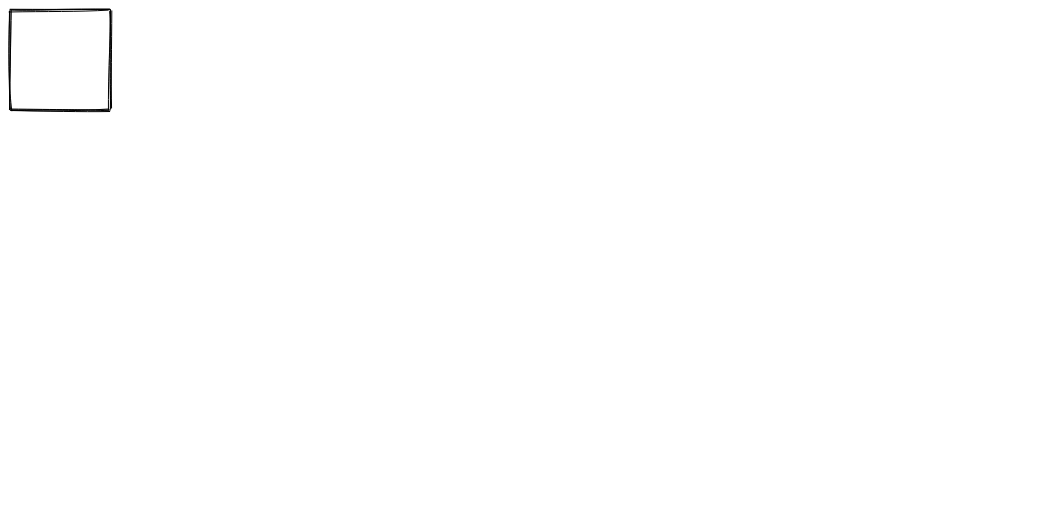
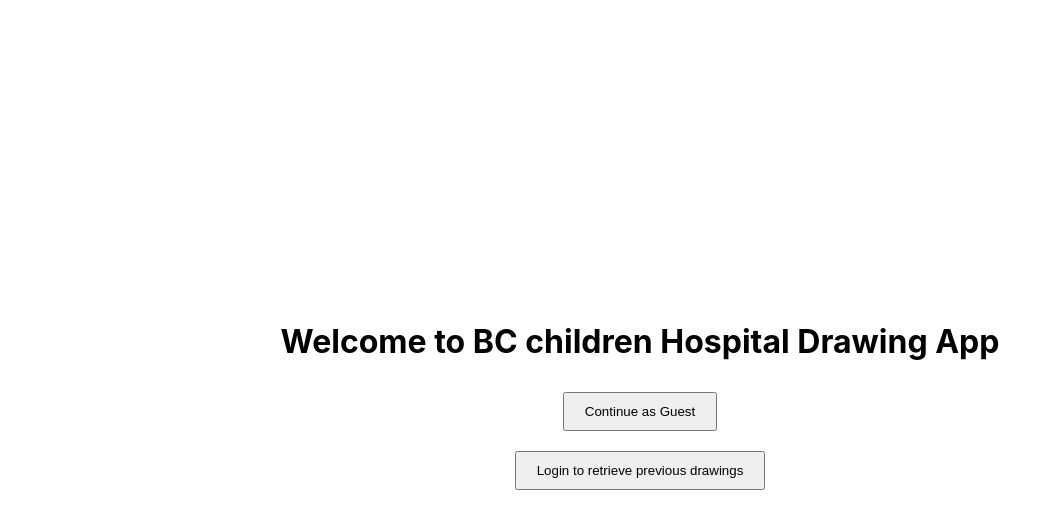
Before and after one commit to RioSamson/Digital-Wall, a React (Create React App) app in the folder app/: page / in a window 1280 px wide. Shown: the top 528 px of the page, without its empty margins (0-1053 px from the left). Built offline with nearby package versions, Linux system fonts and the light colour scheme.

Commit message:
Layout Completed

```diff
--- a/app/package.json
+++ b/app/package.json
@@ -8,6 +8,7 @@
     "@testing-library/user-event": "^13.5.0",
     "react": "^18.3.1",
     "react-dom": "^18.3.1",
+    "react-router-dom": "^6.23.1",
     "react-scripts": "5.0.1",
     "web-vitals": "^2.1.4"
   },
--- a/app/src/App.js
+++ b/app/src/App.js
@@ -1,37 +1,28 @@
-import logo from './logo.svg';
-import './App.css';
-import React, {useLayoutEffect, useState} from "react";
-import rough from 'roughjs/bundled/rough.esm'
+import React from 'react';
+import { useNavigate } from 'react-router-dom';
 
-const generator = rough.generator();
+const App = () => {
+  const navigate = useNavigate();
 
-function App() {
-  useLayoutEffect(() => {
-    const canvas = document.getElementById("canvas");
-    const ctx = canvas.getContext("2d");
+  const handleGuestClick = () => {
+    navigate('/drawing');
+  };
 
-    // ctx.fillStyle = "green";
-    // ctx.fillRect(10, 10, 150, 100);
-    // ctx.strokeRect(200,200,100,100)
+  const handleLoginClick = () => {
+    navigate('/login');
+  };
 
-    const roughCanvas = rough.canvas(canvas);
-    const rect = generator.rectangle(10,10,100,100);
-    roughCanvas.draw(rect);
-
-  }
-  )
   return (
-    <canvas id='canvas' width={window.innerWidth} height={window.innerHeight}>
-      canvas
-    </canvas>
-    // <div className="App">
-    //   <header className="App-header">
-    //     <p>
-    //       Hello world
-    //     </p>
-    //   </header>
-    // </div>
+    <div style={{ display: 'flex', flexDirection: 'column', alignItems: 'center', justifyContent: 'center', height: '100vh' }}>
+      <h1>Welcome to BC children Hospital Drawing App</h1>
+      <button onClick={handleGuestClick} style={{ margin: '10px', padding: '10px 20px' }}>
+        Continue as Guest
+      </button>
+      <button onClick={handleLoginClick} style={{ margin: '10px', padding: '10px 20px' }}>
+        Login to retrieve previous drawings
+      </button>
+    </div>
   );
-}
+};
 
 export default App;
--- a/app/src/index.js
+++ b/app/src/index.js
@@ -3,21 +3,36 @@ import ReactDOM from 'react-dom/client';
 import './index.css';
 import App from './App';
 import reportWebVitals from './reportWebVitals';
-//import login from './pages/login';
 import {createBrowserRouter, RouterProvider, Route,} from "react-router-dom";
+import LoginPage from './pages/LoginPage';
+import DrawingPage from './pages/DrawingPage';
+import ReviewPage from './pages/ReviewPage';
+
 const router = createBrowserRouter([
   {
     path:"/",
     element: <App/>,
   },
+  {
+    path:"login",
+    element: <LoginPage/>,
+  },
+  {
+    path:"drawing",
+    element: <DrawingPage/>,
+  },
+  {
+    path:"review",
+    element: <ReviewPage/>,
+  },
   ]);
 
 const root = ReactDOM.createRoot(document.getElementById('root'));
 root.render(
-    // <RouterProvider router={router}/>
-    <React.StrictMode>
-    <App />
-    </React.StrictMode>
+     <RouterProvider router={router}/>
+    // <React.StrictMode>
+    // <App />
+    // </React.StrictMode>
 );
 
 // If you want to start measuring performance in your app, pass a function
--- /dev/null
+++ b/app/src/pages/DrawingPage.js
@@ -0,0 +1,37 @@
+import React, { useLayoutEffect } from "react";
+import rough from 'roughjs/bundled/rough.esm';
+import { useNavigate } from 'react-router-dom';
+
+function DrawingPage() {
+  const navigate = useNavigate();
+  const generator = rough.generator();
+
+  useLayoutEffect(() => {
+    const canvas = document.getElementById("canvas");
+    const ctx = canvas.getContext("2d");
+    ctx.fillStyle = "green";
+    ctx.fillRect(10, 10, 150, 100);
+    const roughCanvas = rough.canvas(canvas);
+    const rect = generator.rectangle(10, 10, 100, 100);
+    roughCanvas.draw(rect);
+  }, [generator]);
+
+  const uploadClick = () => {
+    // Ensure the /review route exists or update this to an existing route
+    navigate('/review');
+  };
+
+  return (
+    <div style={{ display: 'flex', flexDirection: 'column', alignItems: 'center', justifyContent: 'center', height: '100vh' }}>
+      <h1>Drawing Page</h1>
+      <button onClick={uploadClick} style={{ margin: '10px', padding: '10px 20px' }}>
+        Upload
+      </button>
+      <canvas id='canvas' width={window.innerWidth} height={window.innerHeight}>
+        canvas
+      </canvas>
+    </div>
+  );
+}
+
+export default DrawingPage;
--- /dev/null
+++ b/app/src/pages/LoginPage.js
@@ -0,0 +1,7 @@
+import React from 'react'
+
+export default function LoginPage() {
+  return (
+    <div>LoginPage</div>
+  )
+}
--- /dev/null
+++ b/app/src/pages/ReviewPage.js
@@ -0,0 +1,9 @@
+import React from 'react'
+
+function ReviewPage() {
+  return (
+    <div>ReviewPage</div>
+  )
+}
+
+export default ReviewPage
```
Also changed, not shown: app/src/pages/LandingPage.js (added, +9 -0 lines), 1 other file (tests, documents, lock files or other folders).
